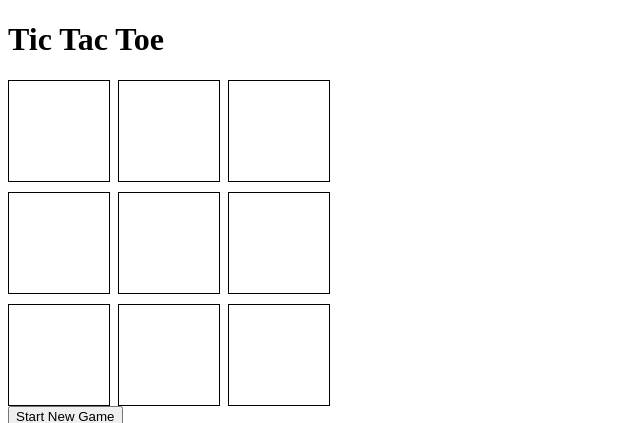
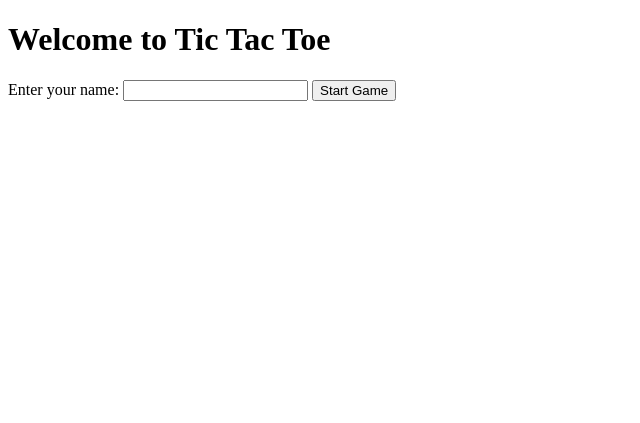
Before and after one commit to ponskycode/tic-tac-toe, a Flask app: page / in a window 1280 px wide. Shown: the top 423 px of the page, without its empty margins (0-640 px from the left). Run offline with Flask 3, Linux system fonts and the light colour scheme; data that the repository does not hold is empty.

Commit message:
Nickname input & more

```diff
--- a/app.py
+++ b/app.py
@@ -16,22 +16,23 @@ class Player(db.Model):
     def __repr__(self):
         return f'<Player {self.username}>'
 
+# Endpoint dla strony startowej (formularz do wpisania nicku)
+@app.route('/')
+def start():
+    return render_template('start.html')
 
-# Endpoint do renderowania strony głównej
-@app.route('/')
-def index():
+# Endpoint do strony gry
+@app.route('/game')
+def game():
     return render_template('index.html')
-
 
 # Endpoint do rozpoczęcia nowej gry
 @app.route('/new_game', methods=['POST'])
 def new_game():
-    # Dane mogą pochodzić z requestu, np. gracze, tryb itp.
     return jsonify({'message': 'New game started!'})
 
 # Funkcja do sprawdzenia, czy jest wygrana
 def check_winner(board):
-    # Sprawdzanie wygrywających kombinacji
     win_conditions = [(0, 1, 2), (3, 4, 5), (6, 7, 8),
                       (0, 3, 6), (1, 4, 7), (2, 5, 8),
                       (0, 4, 8), (2, 4, 6)]
@@ -55,25 +56,21 @@ def move():
     data = request.json
     board = data['board']
     move_index = data['moveIndex']
+    player_name = data['playerName']  # Odbieramy nazwę gracza
 
-    # Aktualizuj planszę po ruchu użytkownika
     if board[move_index] == '':
         board[move_index] = 'X'  # Gracz X wykonuje ruch
 
-    # Sprawdzamy, czy gracz X wygrał po swoim ruchu
     winner = check_winner(board)
     if winner:
-        return jsonify({'message': f'Player {winner} wins!', 'board': board, 'gameOver': True})
+        return jsonify({'message': f'{player_name} wins!', 'board': board, 'gameOver': True})
 
-    # Jeśli nie ma wygranego, komputer wykonuje ruch
     board = computer_move(board)
 
-    # Sprawdzamy, czy komputer wygrał po swoim ruchu
     winner = check_winner(board)
     if winner:
-        return jsonify({'message': f'Player {winner} wins!', 'board': board, 'gameOver': True})
+        return jsonify({'message': 'Komputer wins!', 'board': board, 'gameOver': True})
 
-    # Sprawdzamy, czy jest remis (brak pustych pól)
     if '' not in board:
         return jsonify({'message': 'It\'s a draw!', 'board': board, 'gameOver': True})
 
@@ -93,7 +90,6 @@ def save_result():
     db.session.commit()
     return jsonify({'message': 'Result saved!'})
 
-
 # Endpoint do wyświetlania wyników
 @app.route('/leaderboard', methods=['GET'])
 def leaderboard():
@@ -101,7 +97,6 @@ def leaderboard():
     results = [{'username': player.username, 'wins': player.wins} for player in players]
     return jsonify(results)
 
-
 if __name__ == '__main__':
     with app.app_context():
         db.create_all()  # Tworzenie tabel w bazie danych
--- a/templates/index.html
+++ b/templates/index.html
@@ -1,4 +1,3 @@
-<!-- templates/index.html -->
 <!DOCTYPE html>
 <html lang="en">
 <head>
@@ -24,7 +23,7 @@
 </head>
 <body>
     <h1>Tic Tac Toe</h1>
-    <p id="game-status"></p>
+    <p id="game-status"></p>  <!-- Element do wyświetlania statusu gry -->
     <div class="board">
         <div class="cell" id="cell-0" onclick="makeMove(0)"></div>
         <div class="cell" id="cell-1" onclick="makeMove(1)"></div>
@@ -43,6 +42,7 @@
     <script>
         let board = ['', '', '', '', '', '', '', '', ''];
         let gameOver = false;
+        let playerName = localStorage.getItem('playerName') || 'Player';  // Pobierz nazwę gracza z localStorage
 
         function startNewGame() {
             fetch('/new_game', { method: 'POST' })
@@ -61,7 +61,7 @@
                 fetch('/move', {
                     method: 'POST',
                     headers: { 'Content-Type': 'application/json' },
-                    body: JSON.stringify({ board: board, moveIndex: cellIndex })  // Wyślij indeks klikniętego pola
+                    body: JSON.stringify({ board: board, moveIndex: cellIndex, playerName: playerName })  // Przekazujemy nazwę gracza
                 })
                 .then(response => response.json())
                 .then(data => {
--- /dev/null
+++ b/templates/start.html
@@ -0,0 +1,25 @@
+<!DOCTYPE html>
+<html lang="en">
+<head>
+    <meta charset="UTF-8">
+    <meta name="viewport" content="width=device-width, initial-scale=1.0">
+    <title>Start Game</title>
+</head>
+<body>
+    <h1>Welcome to Tic Tac Toe</h1>
+    <form id="start-form">
+        <label for="player-name">Enter your name:</label>
+        <input type="text" id="player-name" name="player-name" required>
+        <button type="submit">Start Game</button>
+    </form>
+
+    <script>
+        document.getElementById('start-form').addEventListener('submit', function(event) {
+            event.preventDefault();
+            const playerName = document.getElementById('player-name').value;
+            localStorage.setItem('playerName', playerName);
+            window.location.href = '/game';  // Przekierowanie do strony z grą
+        });
+    </script>
+</body>
+</html>
```
